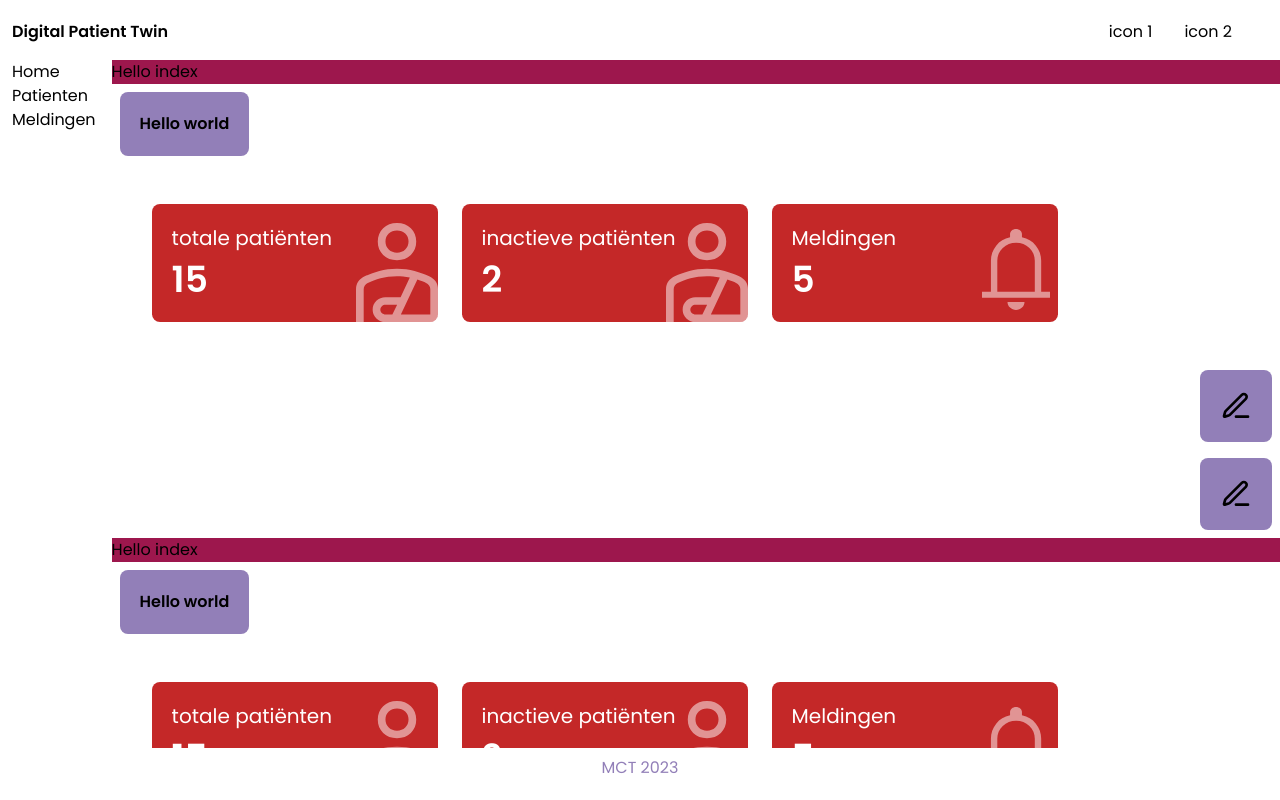
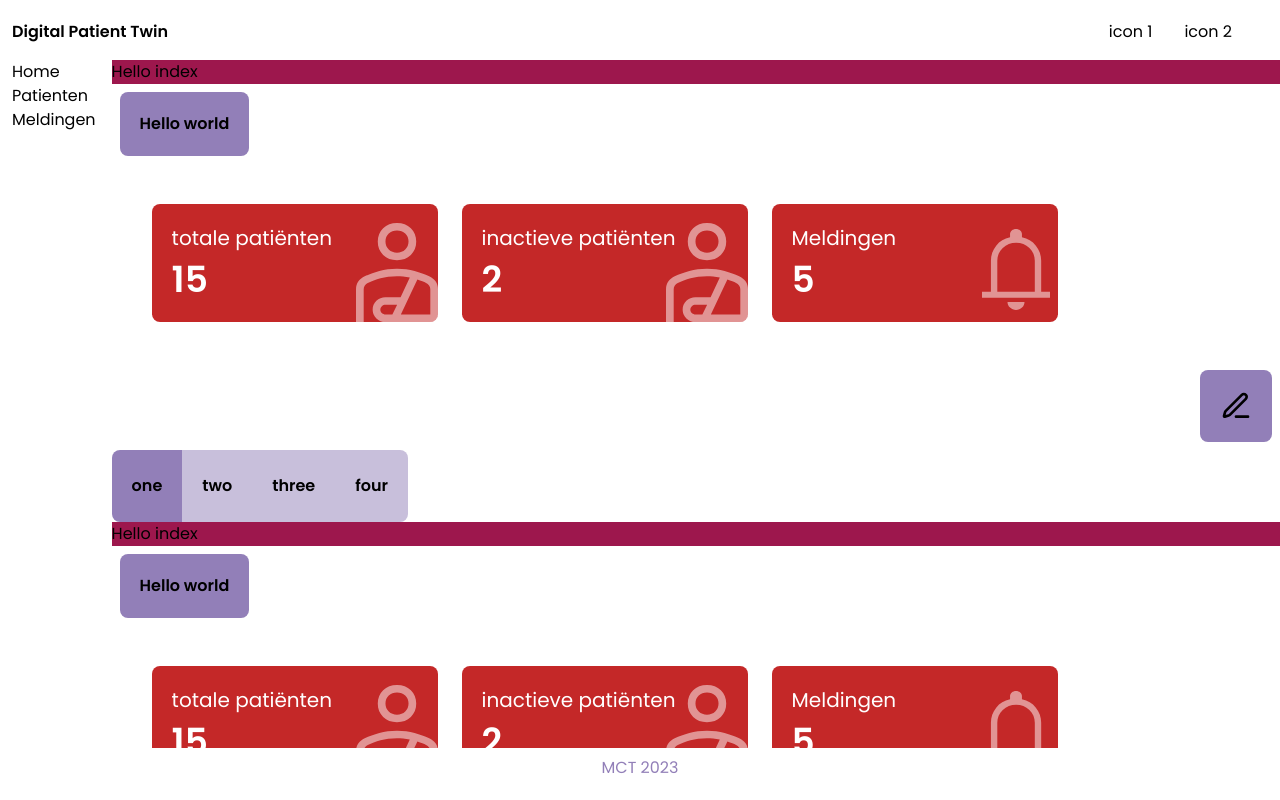
Before and after one commit to JarneDel/digital-patient-twin-frontend, a Nuxt app: page / in a window 1280 px wide. Built offline with nearby package versions, Linux system fonts and the light colour scheme.

Commit message:
selectorComponent

```diff
--- /dev/null
+++ b/components/pressables/selector.vue
@@ -0,0 +1,40 @@
+<script setup lang="ts">
+const props = defineProps({
+  options: {
+    type: Array,
+    required: true,
+  },
+  selected: {
+    type: String,
+    required: true,
+  },
+})
+defineEmits(['update:selected'])
+watch(props, () => {
+  console.log(props.selected)
+})
+</script>
+
+<template>
+  <div class="flex flex-row justify-between gap-4">
+    <div class="flex flex-row">
+      <button
+        v-for="(option, index) in options"
+        :key="option"
+        @click="$emit('update:selected', option)"
+        class="h-[72px] overflow-hidden p-5 font-semibold transition-all duration-300 ease-out"
+        :class="{
+          'rounded-l-lg': index === 0,
+          'rounded-r-lg': index === options.length - 1,
+          'rounded-none': index !== 0 && index !== options.length - 1,
+          'bg-tertiary-300': option !== selected,
+          'bg-tertiary-500': option === selected,
+        }"
+      >
+        {{ option }}
+      </button>
+    </div>
+  </div>
+</template>
+
+<style scoped></style>
--- a/pages/index.vue
+++ b/pages/index.vue
@@ -3,6 +3,10 @@ const isEditing = ref(false)
 const clickEdit = () => {
   isEditing.value = !isEditing.value
 }
+const selected = ref('one')
+watch(selected, () => {
+  console.log(selected.value)
+})
 </script>
 
 <template>
@@ -11,7 +15,10 @@ const clickEdit = () => {
   <TemplateFooter />
   <TemplateDashboardCards patient="15" />
   <PressablesEdit @clickDelete="clickEdit" v-model:is-editing="isEditing" />
-  <PressablesEdit />
+  <PressablesSelector
+    :options="['one', 'two', 'three', 'four']"
+    v-model:selected="selected"
+  />
 </template>
 
 <style scoped></style>
```
